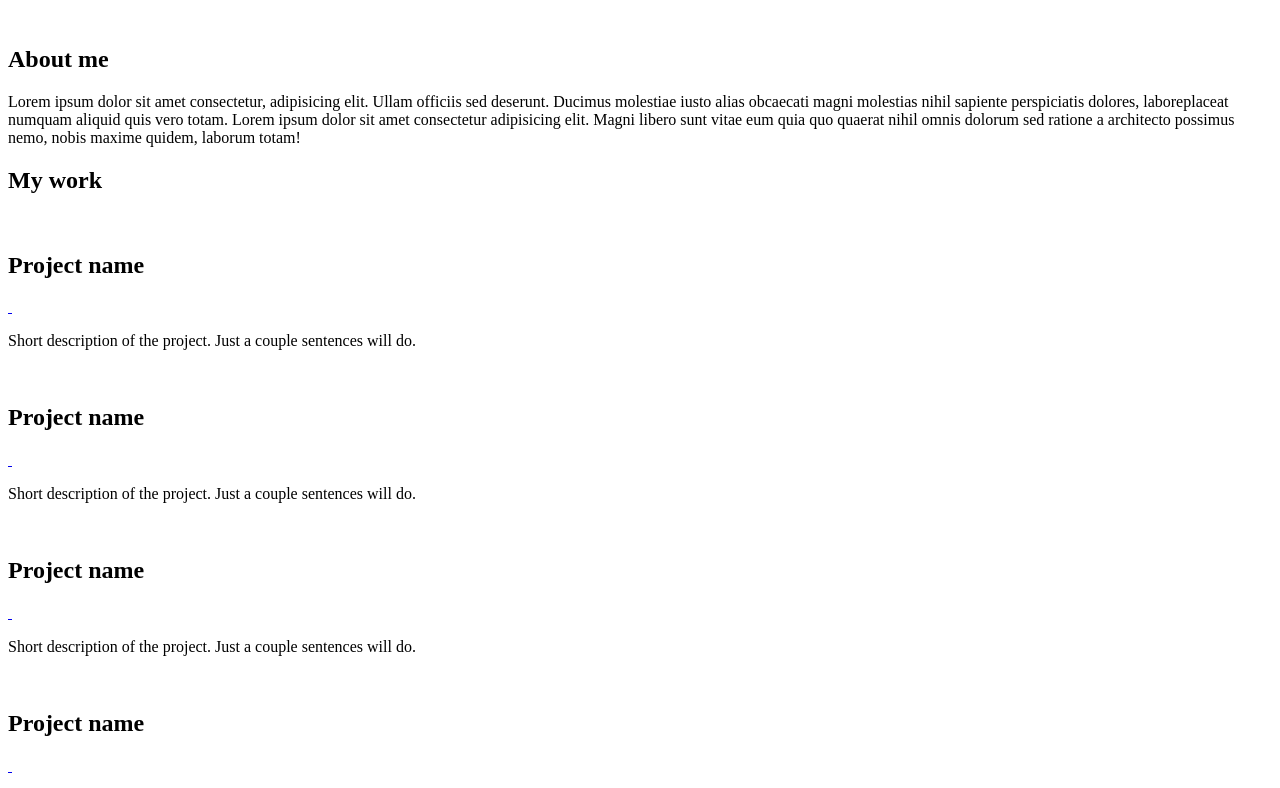
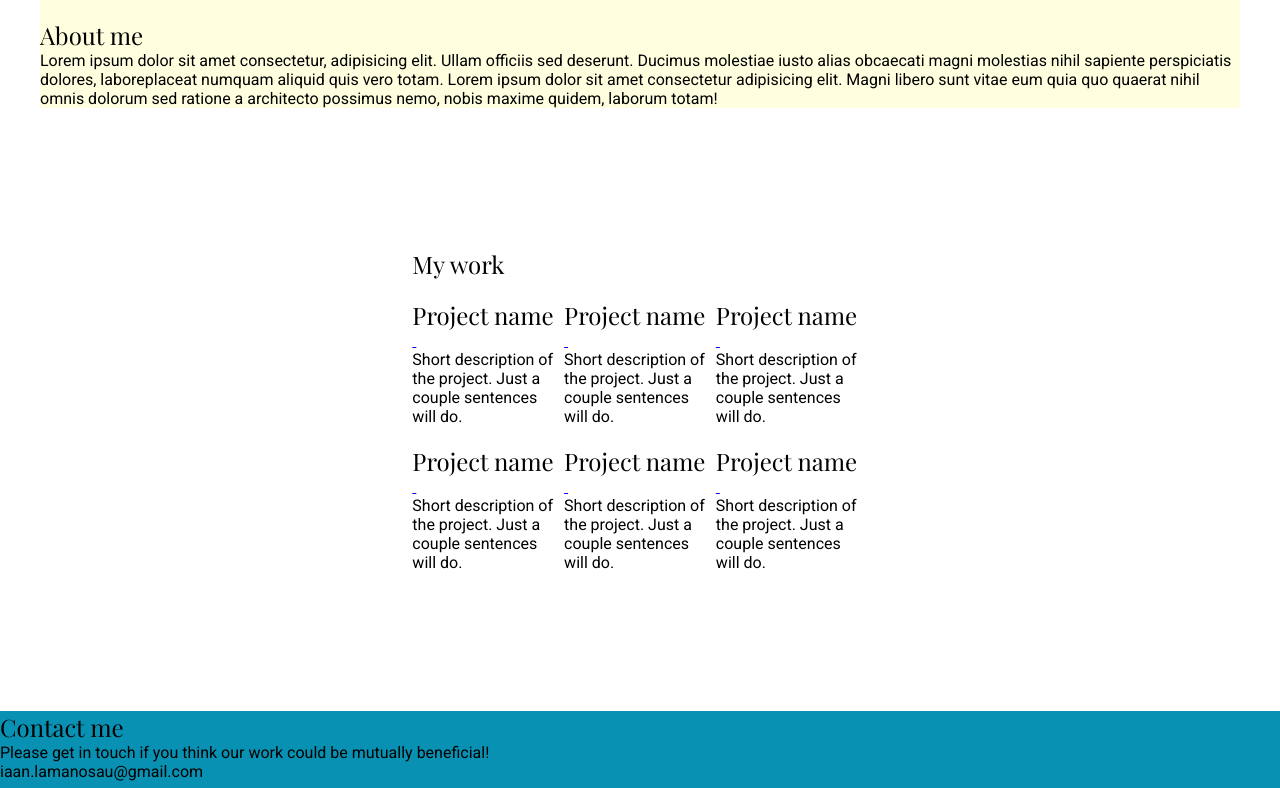
Before and after one commit to twentysixhugs/personal-portfolio, a plain HTML site: page index.html in a window 1280 px wide. Shown: the top 788 px of the page. Drawn offline with nearby package versions, Linux system fonts and the light colour scheme.

Commit message:
Add font

```diff
--- a/index.html
+++ b/index.html
@@ -5,10 +5,17 @@
   <meta charset="UTF-8">
   <meta http-equiv="X-UA-Compatible" content="IE=edge">
   <meta name="viewport" content="width=device-width, initial-scale=1.0">
+  <link rel="stylesheet" href="./reset.css">
+  <link rel="stylesheet" href="./index.css">
+  <link rel="preconnect" href="https://fonts.googleapis.com">
+  <link rel="preconnect" href="https://fonts.gstatic.com" crossorigin>
+  <link href="https://fonts.googleapis.com/css2?family=Playfair+Display&family=Roboto&display=swap" rel="stylesheet">
   <title>Iaan Lamanosau</title>
 </head>
 
 <body>
+
+  <main class="main">
     <section class="c-about">
       <img class="c-about__img" alt="">
       <div class="c-about__info-wrapper">
@@ -17,7 +24,8 @@
           deserunt. Ducimus molestiae iusto alias obcaecati magni molestias nihil sapiente perspiciatis dolores,
           laboreplaceat numquam aliquid quis vero totam. Lorem ipsum dolor sit amet consectetur adipisicing elit. Magni
           libero
-        sunt vitae eum quia quo quaerat nihil omnis dolorum sed ratione a architecto possimus nemo, nobis maxime quidem,
+          sunt vitae eum quia quo quaerat nihil omnis dolorum sed ratione a architecto possimus nemo, nobis maxime
+          quidem,
           laborum totam!</p>
         <div class="c-about__icons"></div>
       </div>
@@ -115,6 +123,7 @@
         <img className="c-contact__social-network-img">
       </div>
     </section>
+  </main>
 </body>
 
 </html>
```
Lines whose indentation alone changed are shown as unchanged.
